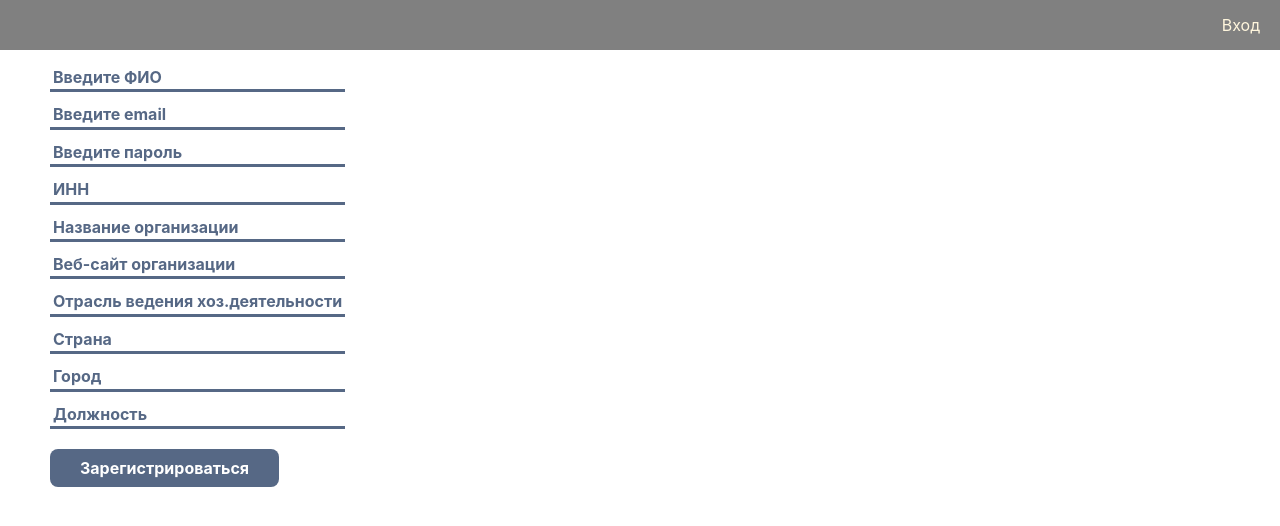
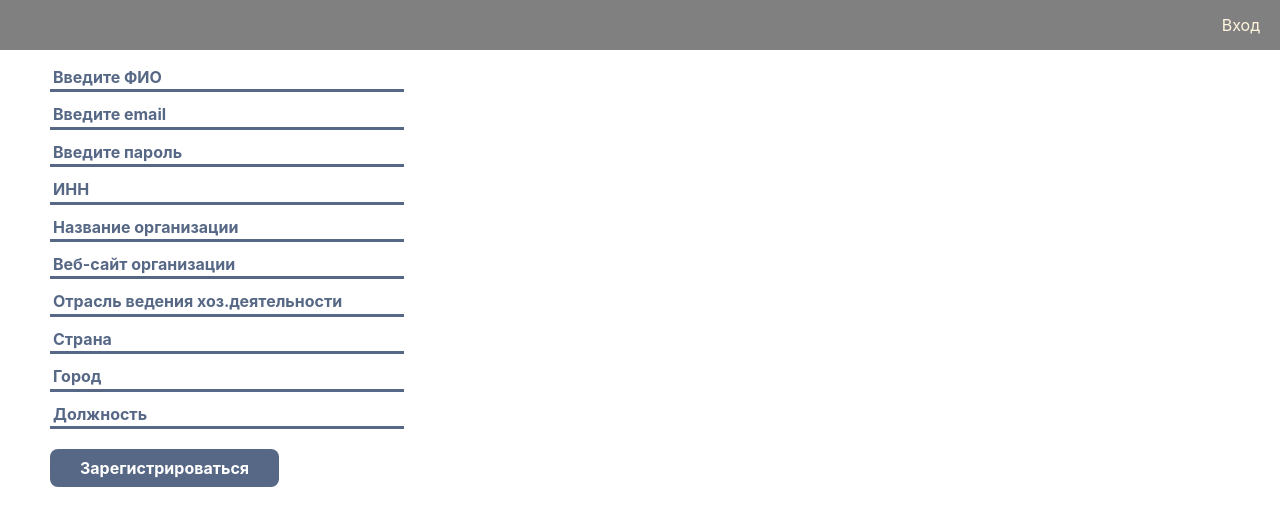
Before and after one commit to TOO-CODEMEN/investement, a React (Create React App) app in the folder frontend/: page /register in a window 1280 px wide. Shown: the top 526 px of the page. Built offline with nearby package versions, Linux system fonts and the light colour scheme.

Commit message:
refactor validation for Inn

```diff
--- a/frontend/src/Components/Pages/Registration/Register.jsx
+++ b/frontend/src/Components/Pages/Registration/Register.jsx
@@ -23,12 +23,14 @@ export const Register = () => {
 
         if (validator.isEmpty(register.name)) {
             alert("Введите ФИО")
+        } else if (validator.isInt(register.name)) {
+            alert("Введите ФИО верно")
         } else if (!validator.isEmail(register.email)) {
             alert("Вы не ввели E-mail")
         } else if (!validator.isStrongPassword(register.password, { minSymbols: 0 })) {
             alert("Пароль должен состоять из одной строчной, прописной буквы и цифры, не менее 8 символов")
-        } else if (!validator.isInt(register.inn)) {
-            alert("Введите верно ИНН")
+        } else if (!validator.isInt(register.inn) || register.inn.length < 10) {
+            alert("Введите верно ИНН, не менее 10 символов")
         } else {
             console.log('все норм')
         }
--- a/frontend/src/Components/Pages/Registration/Register.module.css
+++ b/frontend/src/Components/Pages/Registration/Register.module.css
@@ -6,7 +6,7 @@
 .input {
     display: block;
     margin-bottom: 10px;
-    width: 25%;
+    width: 30%;
 }
 
 .form__button {
```
